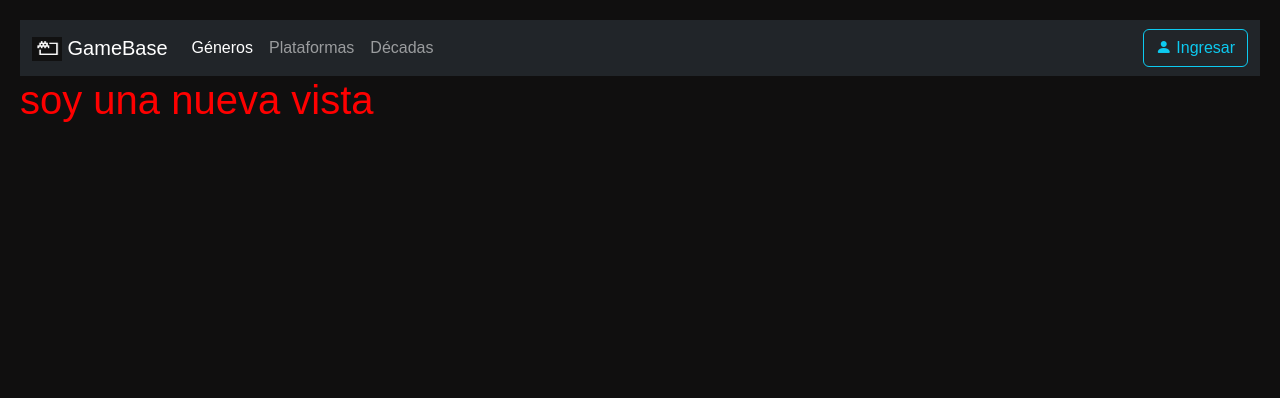
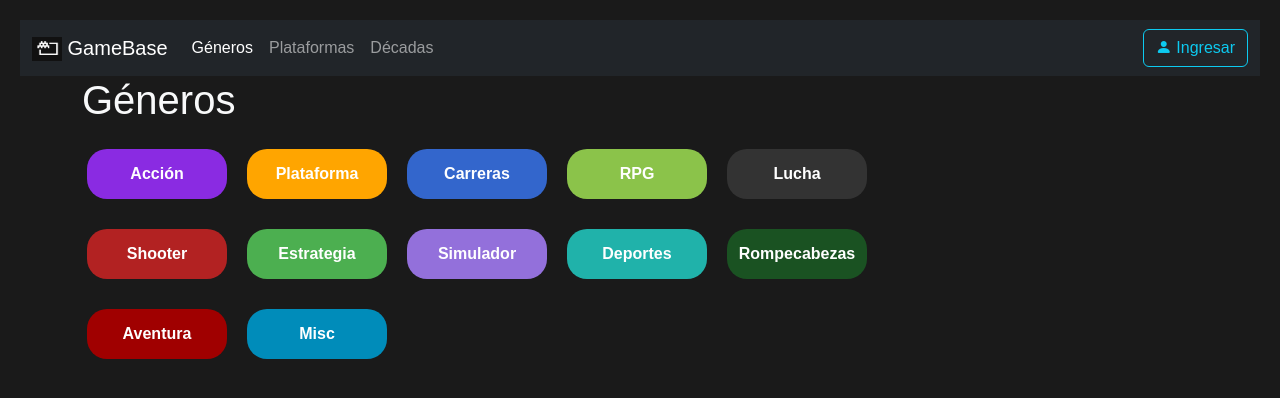
Before and after one commit to HelpTec/PPI3-INTEGRADOR, a Django app: page /genero in a window 1280 px wide. Shown: the top 398 px of the page. Run offline with Django 4.2, Linux system fonts and the light colour scheme.

Commit message:
agrego vistas por genero

```diff
--- a/djangoback/tp3_crud/apps/juego/templates/genero.html
+++ b/djangoback/tp3_crud/apps/juego/templates/genero.html
@@ -1,4 +1,106 @@
-{% extends "base.html" %}
-{% block page_content %}
-<h1 style="color: red;">soy una nueva vista</h1>
+{% extends "base.html" %} {% block page_content %}
+
+<body>
+  <div class="container">
+    <h1>Géneros</h1>
+    <div class="genre-container">
+      <button type="button" class="btn genre-button btn-accion">Acción</button>
+      <button type="button" class="btn genre-button btn-plataforma">
+        Plataforma
+      </button>
+      <button type="button" class="btn genre-button btn-carreras">
+        Carreras
+      </button>
+      <button type="button" class="btn genre-button btn-rpg">RPG</button>
+      <button type="button" class="btn genre-button btn-lucha">Lucha</button>
+    </div>
+    <div class="genre-container">
+      <button type="button" class="btn genre-button btn-shooter">
+        Shooter
+      </button>
+      <button type="button" class="btn genre-button btn-estrategia">
+        Estrategia
+      </button>
+      <button type="button" class="btn genre-button btn-simulador">
+        Simulador
+      </button>
+      <button type="button" class="btn genre-button btn-deportes">
+        Deportes
+      </button>
+      <button type="button" class="btn genre-button btn-rompecabezas">
+        Rompecabezas
+      </button>
+    </div>
+    <div class="genre-container">
+      <button type="button" class="btn genre-button btn-aventura">
+        Aventura
+      </button>
+      <button type="button" class="btn genre-button btn-misc">Misc</button>
+    </div>
+  </div>
+  <style>
+    body {
+      background-color: #1a1a1a;
+      color: #f8f9fa;
+      padding: 20px;
+    }
+    .genre-container {
+      margin-top: 20px;
+      display: flex;
+      flex-wrap: wrap;
+      gap: 10px;
+    }
+    .genre-button {
+      border-radius: 20px;
+      color: white;
+      padding: 10px 20px;
+      margin: 5px;
+      font-weight: bold;
+      border: none;
+      width: 140px;
+      height: 50px;
+      display: flex;
+      justify-content: center;
+      align-items: center;
+    }
+
+    .btn-accion {
+      background-color: #8a2be2;
+    } /* Purple */
+    .btn-plataforma {
+      background-color: #ffa500;
+    } /* Orange */
+    .btn-carreras {
+      background-color: #3366cc;
+    } /* Dark Blue */
+    .btn-rpg {
+      background-color: #8bc34a;
+    } /* Lime Green */
+    .btn-lucha {
+      background-color: #333333;
+    } /* Dark Gray */
+    .btn-shooter {
+      background-color: #b22222;
+    } /* Firebrick Red */
+    .btn-estrategia {
+      background-color: #4caf50;
+    } /* Green */
+    .btn-simulador {
+      background-color: #9370db;
+    } /* Medium Purple */
+    .btn-deportes {
+      background-color: #20b2aa;
+    } /* Light Sea Green */
+    .btn-rompecabezas {
+      background-color: #1a5222;
+    } /* Darker Green */
+    .btn-aventura {
+      background-color: #a00000;
+    } /* Dark Red */
+    .btn-misc {
+      background-color: #008cba;
+    } /* Blue */
+  </style>
+  <script src="https://cdn.jsdelivr.net/npm/bootstrap@5.3.0/dist/js/bootstrap.bundle.min.js"></script>
+</body>
 {% endblock %}
```
